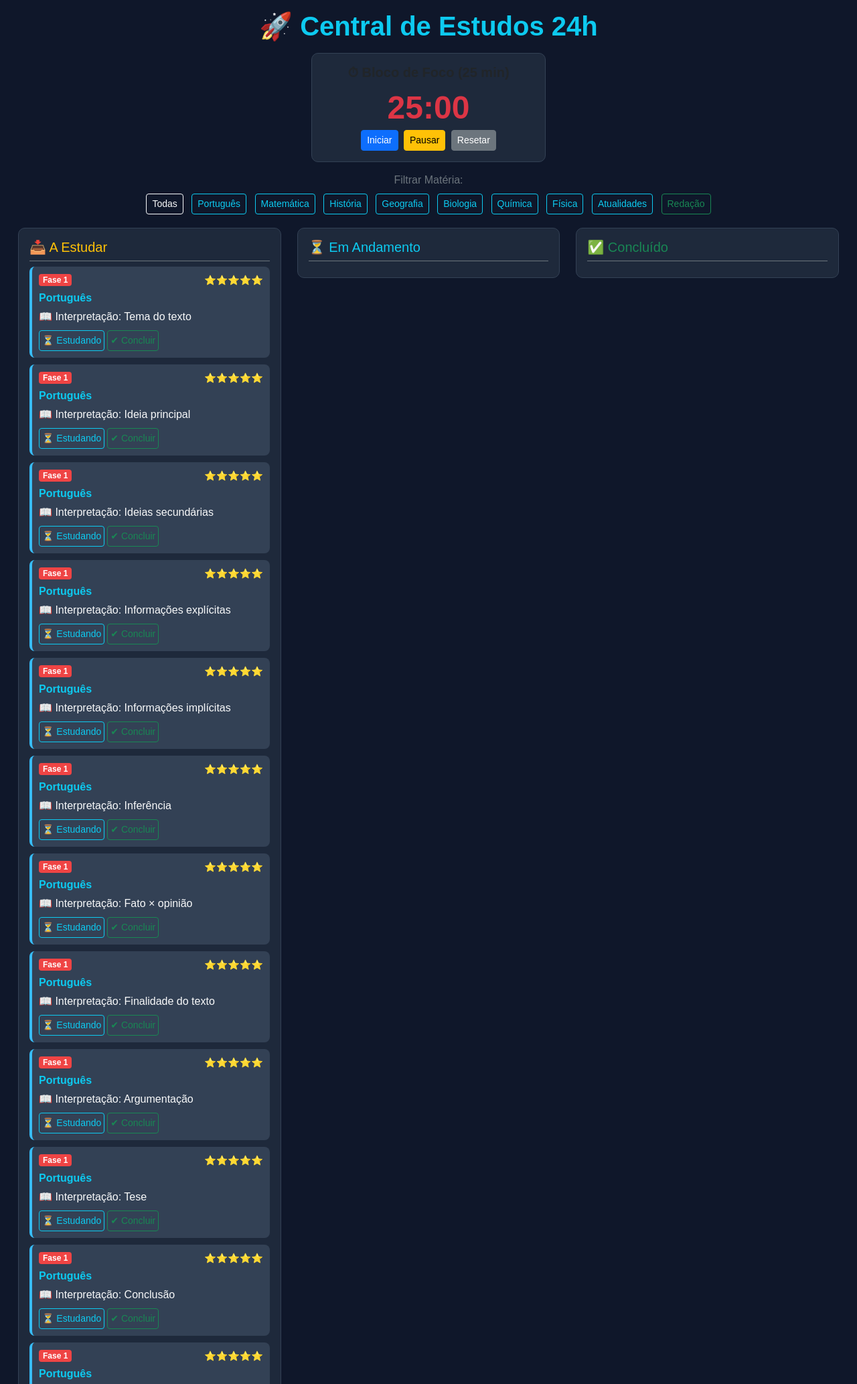
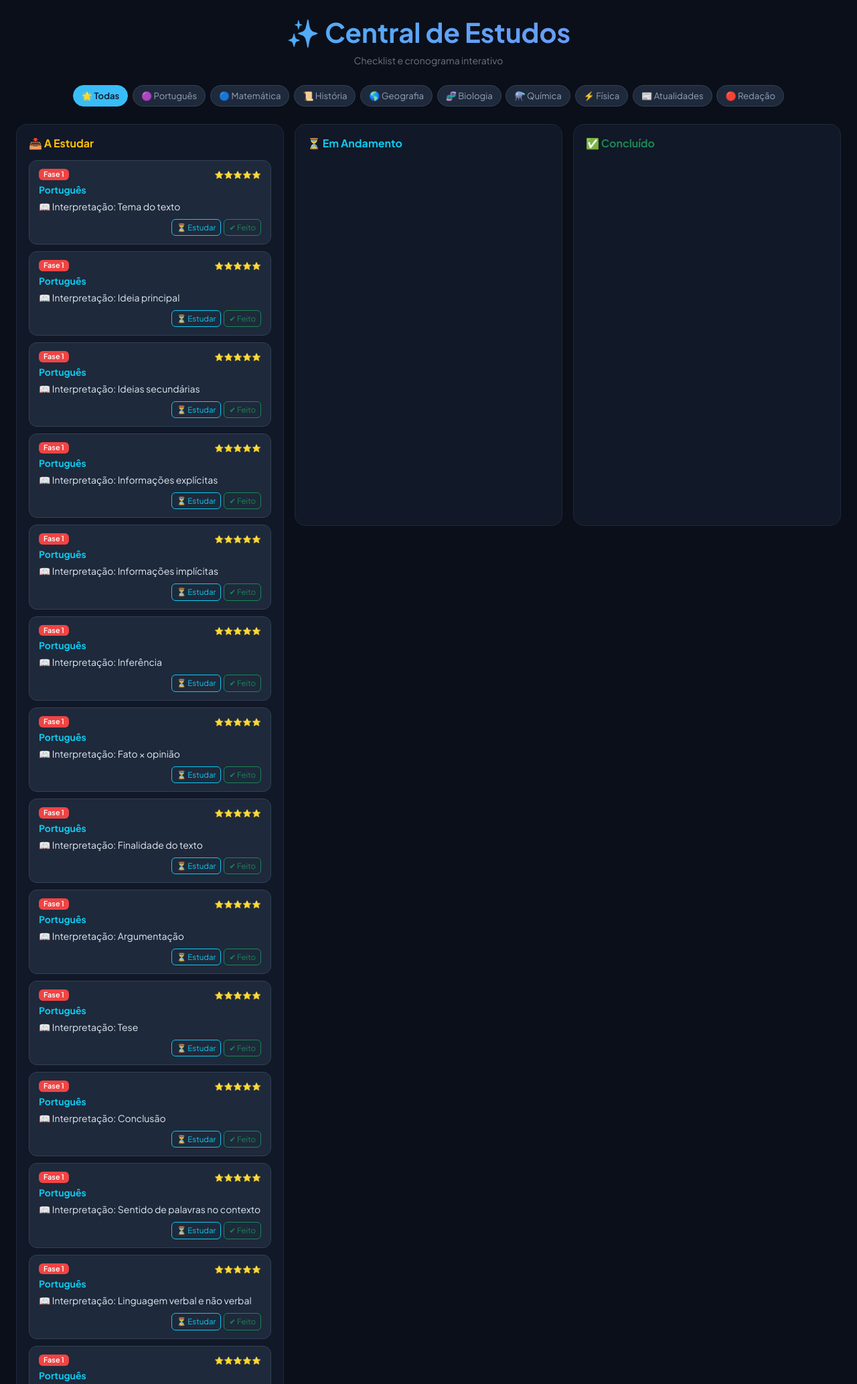
Before and after one commit to andressa123-a/sistema-estudos01, a Flask app: page / in a window 1280 px wide. Shown: the top 2066 px of the page at 67% size. Run offline with Flask 3, Linux system fonts and the light colour scheme; data comes from the database, SQL or seed files in the repository.

Commit message:
Update index.html

```diff
--- a/templates/index.html
+++ b/templates/index.html
@@ -3,66 +3,109 @@
 <head>
     <meta charset="UTF-8">
     <meta name="viewport" content="width=device-width, initial-scale=1.0">
-    <title>Central de Estudos 24h</title>
+    <title>Meu Cronograma de Estudos</title>
+    <link href="https://fonts.googleapis.com/css2?family=Plus+Jakarta+Sans:wght@400;500;600;700&display=swap" rel="stylesheet">
     <link href="https://cdn.jsdelivr.net/npm/bootstrap@5.3.0/dist/css/bootstrap.min.css" rel="stylesheet">
     <style>
-        body { background-color: #0f172a; color: #f8fafc; font-family: sans-serif; padding: 15px; }
-        .card-custom { background-color: #1e293b; border: 1px solid #334155; border-radius: 10px; margin-bottom: 15px; }
-        .item-card { background-color: #334155; border-radius: 8px; padding: 10px; margin-bottom: 10px; border-left: 4px solid #38bdf8; }
-        .badge-fase { font-size: 0.75rem; padding: 3px 6px; border-radius: 4px; font-weight: bold; }
+        body {
+            background-color: #0b0f19;
+            color: #e2e8f0;
+            font-family: 'Plus Jakarta Sans', sans-serif;
+            padding: 24px 12px;
+        }
+        .header-title {
+            font-weight: 700;
+            background: linear-gradient(135deg, #38bdf8 0%, #818cf8 100%);
+            -webkit-background-clip: text;
+            -webkit-text-fill-color: transparent;
+        }
+        .card-column {
+            background-color: #111827;
+            border: 1px solid #1e293b;
+            border-radius: 16px;
+            padding: 18px;
+            min-height: 75vh;
+        }
+        .item-card {
+            background-color: #1e293b;
+            border-radius: 12px;
+            padding: 12px 14px;
+            margin-bottom: 10px;
+            border: 1px solid #334155;
+            transition: transform 0.2s;
+        }
+        .item-card:hover {
+            transform: translateY(-2px);
+            border-color: #38bdf8;
+        }
+        .badge-fase { font-size: 0.68rem; font-weight: 600; padding: 3px 7px; border-radius: 6px; }
         .fase-1 { background-color: #ef4444; color: white; }
         .fase-2 { background-color: #f59e0b; color: white; }
         .fase-3 { background-color: #3b82f6; color: white; }
         .fase-diario { background-color: #10b981; color: white; }
+
+        .btn-filter {
+            border-radius: 20px;
+            font-size: 0.82rem;
+            padding: 5px 12px;
+            border: 1px solid #334155;
+            background-color: #1e293b;
+            color: #94a3b8;
+            margin: 2px;
+        }
+        .btn-filter.active, .btn-filter:hover {
+            background-color: #38bdf8;
+            color: #0f172a;
+            border-color: #38bdf8;
+            font-weight: 600;
+        }
+        .btn-action {
+            font-size: 0.72rem;
+            border-radius: 6px;
+            padding: 3px 7px;
+        }
     </style>
 </head>
 <body>
-    <div class="container-fluid">
-        <h1 class="text-center text-info fw-bold mb-3">🚀 Central de Estudos 24h</h1>
+    <div class="container-fluid max-w-7xl mx-auto">
 
-        <!-- Pomodoro -->
-        <div class="card card-custom p-3 text-center mx-auto" style="max-width: 350px;">
-            <h5 class="fw-bold">⏱ Bloco de Foco (25 min)</h5>
-            <div id="timer" class="display-5 fw-bold text-danger my-1">25:00</div>
-            <div>
-                <button class="btn btn-primary btn-sm me-1" onclick="startTimer()">Iniciar</button>
-                <button class="btn btn-warning btn-sm me-1" onclick="pauseTimer()">Pausar</button>
-                <button class="btn btn-secondary btn-sm" onclick="resetTimer()">Resetar</button>
-            </div>
+        <!-- Cabeçalho Minimalista -->
+        <div class="text-center mb-4">
+            <h2 class="header-title display-6">✨ Central de Estudos</h2>
+            <p class="text-secondary small mb-0">Checklist e cronograma interativo</p>
         </div>
 
-        <!-- Filtros -->
-        <div class="text-center mb-3">
-            <span class="d-block mb-1 text-secondary">Filtrar Matéria:</span>
-            <button class="btn btn-sm btn-outline-light m-1" onclick="filtrar('Todas')">Todas</button>
-            <button class="btn btn-sm btn-outline-info m-1" onclick="filtrar('Português')">Português</button>
-            <button class="btn btn-sm btn-outline-info m-1" onclick="filtrar('Matemática')">Matemática</button>
-            <button class="btn btn-sm btn-outline-info m-1" onclick="filtrar('História')">História</button>
-            <button class="btn btn-sm btn-outline-info m-1" onclick="filtrar('Geografia')">Geografia</button>
-            <button class="btn btn-sm btn-outline-info m-1" onclick="filtrar('Biologia')">Biologia</button>
-            <button class="btn btn-sm btn-outline-info m-1" onclick="filtrar('Química')">Química</button>
-            <button class="btn btn-sm btn-outline-info m-1" onclick="filtrar('Física')">Física</button>
-            <button class="btn btn-sm btn-outline-info m-1" onclick="filtrar('Atualidades')">Atualidades</button>
-            <button class="btn btn-sm btn-outline-success m-1" onclick="filtrar('Redação')">Redação</button>
+        <!-- Filtros por Matéria -->
+        <div class="text-center mb-4">
+            <button class="btn btn-filter active" onclick="filtrar('Todas', event)">🌟 Todas</button>
+            <button class="btn btn-filter" onclick="filtrar('Português', event)">🟣 Português</button>
+            <button class="btn btn-filter" onclick="filtrar('Matemática', event)">🔵 Matemática</button>
+            <button class="btn btn-filter" onclick="filtrar('História', event)">📜 História</button>
+            <button class="btn btn-filter" onclick="filtrar('Geografia', event)">🌎 Geografia</button>
+            <button class="btn btn-filter" onclick="filtrar('Biologia', event)">🧬 Biologia</button>
+            <button class="btn btn-filter" onclick="filtrar('Química', event)">⚗️ Química</button>
+            <button class="btn btn-filter" onclick="filtrar('Física', event)">⚡ Física</button>
+            <button class="btn btn-filter" onclick="filtrar('Atualidades', event)">📰 Atualidades</button>
+            <button class="btn btn-filter" onclick="filtrar('Redação', event)">🔴 Redação</button>
         </div>
 
-        <!-- Colunas -->
-        <div class="row">
+        <!-- Colunas Kanban -->
+        <div class="row g-3">
             <div class="col-md-4">
-                <div class="card card-custom p-3">
-                    <h5 class="text-warning border-bottom border-secondary pb-2">📥 A Estudar</h5>
+                <div class="card-column">
+                    <h6 class="text-warning fw-bold mb-3">📥 A Estudar</h6>
                     <div id="coluna-a-estudar"></div>
                 </div>
             </div>
             <div class="col-md-4">
-                <div class="card card-custom p-3">
-                    <h5 class="text-info border-bottom border-secondary pb-2">⏳ Em Andamento</h5>
+                <div class="card-column">
+                    <h6 class="text-info fw-bold mb-3">⏳ Em Andamento</h6>
                     <div id="coluna-em-andamento"></div>
                 </div>
             </div>
             <div class="col-md-4">
-                <div class="card card-custom p-3">
-                    <h5 class="text-success border-bottom border-secondary pb-2">✅ Concluído</h5>
+                <div class="card-column">
+                    <h6 class="text-success fw-bold mb-3">✅ Concluído</h6>
                     <div id="coluna-concluido"></div>
                 </div>
             </div>
@@ -104,16 +147,16 @@
                 if (item.fase === 'Diário') fClass = 'fase-diario';
 
                 card.innerHTML = `
-                    <div class="d-flex justify-content-between align-items-center">
+                    <div class="d-flex justify-content-between align-items-center mb-1">
                         <span class="badge badge-fase ${fClass}">${item.fase}</span>
-                        <small class="text-warning">${item.prioridade}</small>
+                        <small style="font-size:0.7rem; color:#f59e0b;">${item.prioridade}</small>
                     </div>
-                    <div class="fw-bold text-info my-1">${item.materia}</div>
-                    <div class="text-light mb-2">${item.nome}</div>
-                    <div class="d-flex gap-1">
-                        ${item.status !== 'A Estudar' ? `<button onclick="mover(${item.id}, 'A Estudar')" class="btn btn-sm btn-outline-warning p-1">⬅ A Estudar</button>` : ''}
-                        ${item.status !== 'Em Andamento' ? `<button onclick="mover(${item.id}, 'Em Andamento')" class="btn btn-sm btn-outline-info p-1">⏳ Estudando</button>` : ''}
-                        ${item.status !== 'Concluído' ? `<button onclick="mover(${item.id}, 'Concluído')" class="btn btn-sm btn-outline-success p-1">✔ Concluir</button>` : ''}
+                    <div class="fw-bold text-info small mb-1">${item.materia}</div>
+                    <div class="text-slate-200 small mb-2">${item.nome}</div>
+                    <div class="d-flex justify-content-end gap-1">
+                        ${item.status !== 'A Estudar' ? `<button onclick="mover(${item.id}, 'A Estudar')" class="btn btn-outline-warning btn-action">⬅ Parar</button>` : ''}
+                        ${item.status !== 'Em Andamento' ? `<button onclick="mover(${item.id}, 'Em Andamento')" class="btn btn-outline-info btn-action">⏳ Estudar</button>` : ''}
+                        ${item.status !== 'Concluído' ? `<button onclick="mover(${item.id}, 'Concluído')" class="btn btn-outline-success btn-action">✔ Feito</button>` : ''}
                     </div>
                 `;
 
@@ -135,23 +178,12 @@
             });
         }
 
-        function filtrar(mat) {
+        function filtrar(mat, evt) {
             filtroMateria = mat;
+            document.querySelectorAll('.btn-filter').forEach(b => b.classList.remove('active'));
+            if(evt) evt.target.classList.add('active');
             render();
         }
-
-        // Pomodoro
-        let timeLeft = 1500, timerId = null;
-        function updateTimer() {
-            const m = Math.floor(timeLeft / 60).toString().padStart(2, '0');
-            const s = (timeLeft % 60).toString().padStart(2, '0');
-            document.getElementById('timer').textContent = `${m}:${s}`;
-        }
-        function startTimer() {
-            if (!timerId) timerId = setInterval(() => { if (timeLeft > 0) { timeLeft--; updateTimer(); } }, 1000);
-        }
-        function pauseTimer() { clearInterval(timerId); timerId = null; }
-        function resetTimer() { pauseTimer(); timeLeft = 1500; updateTimer(); }
 
         carregar();
     </script>
```
